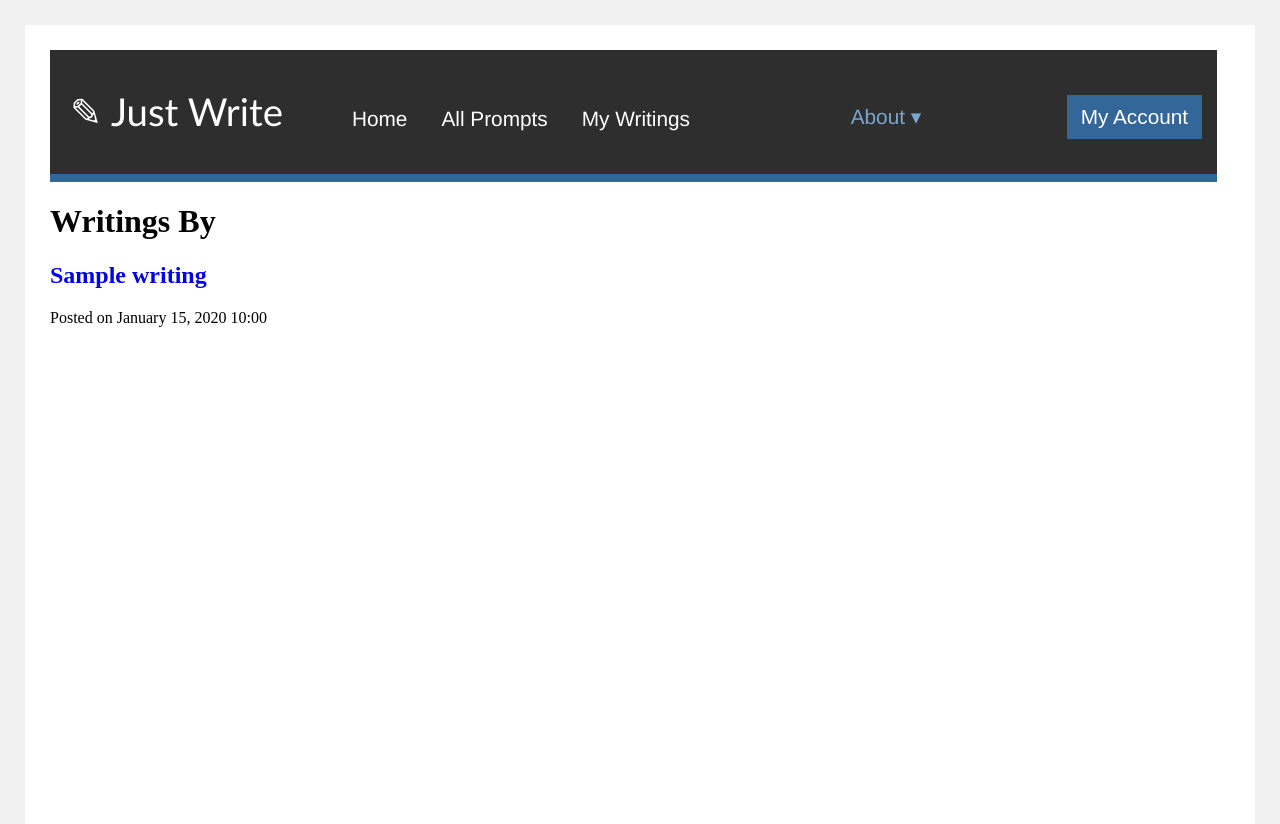
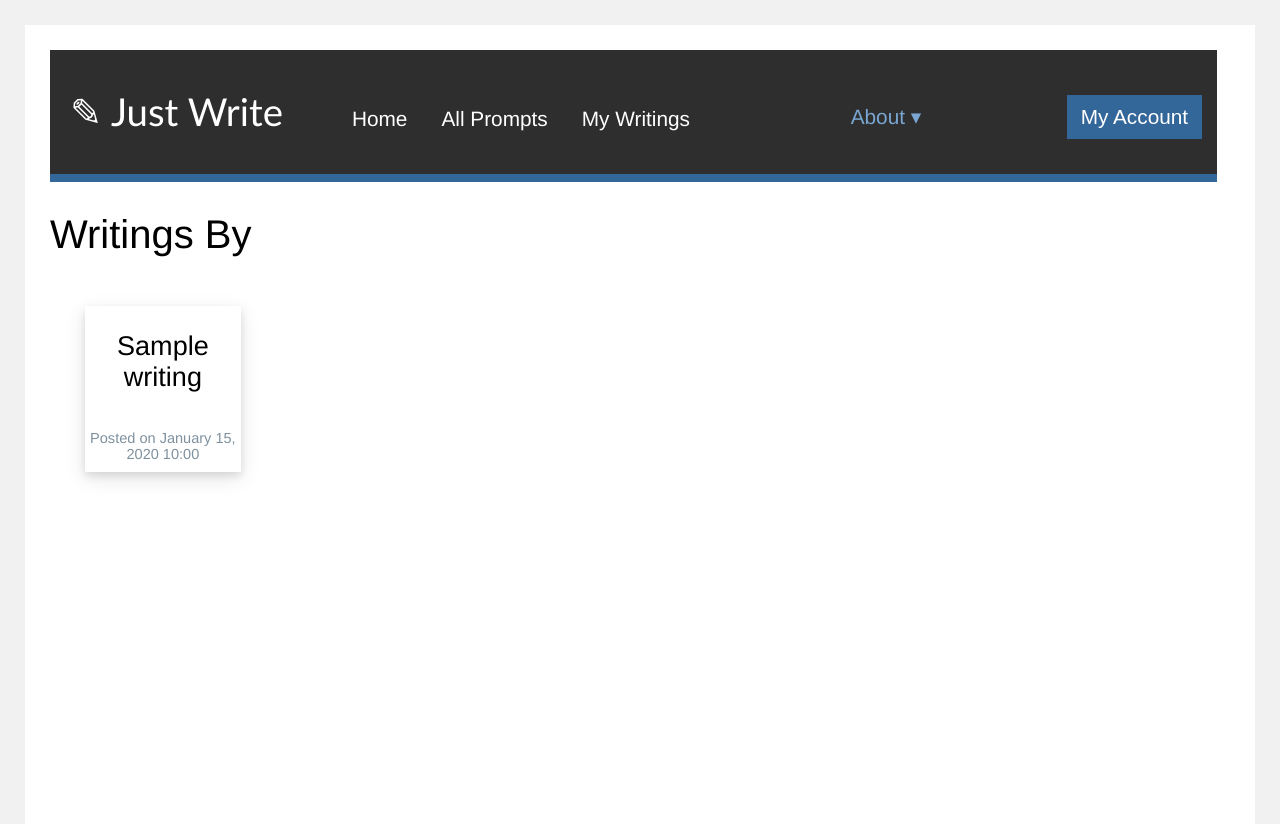
Before and after one commit to membriux/Prompter, a Python web app: template templates/user_writings.html in a window 1280 px wide. Shown: the top 824 px of the page. Run offline with Jinja, Linux system fonts and the light colour scheme; the template is opened without the code that fills it: most values are stand-ins (such as "Sample title", 1, 10 or a date in 2020).

Commit message:
editted CSS

```diff
--- a/templates/stylesheets/one.css
+++ b/templates/stylesheets/one.css
@@ -16,18 +16,21 @@
 
 .stories-list {
   display: inline-block;
-  min-width: 45%;
+  margin-right: -110px;
+  min-width: 33%;
+  max-width: 45%;
+  max-height: 100px;
 }
 
 .story {
   align-items: center;
   display: inline-block;
-
   box-shadow: 0 4px 8px 0 rgba(0, 0, 0, 0.1), 0 6px 20px 0 rgba(0, 0, 0, 0.1);
   text-align: center;
   margin: 35px;
   word-wrap: break-word;
-  height: auto;
+  min-height: 50px;
+
 }
 
 .story:hover {
--- a/templates/user_writings.html
+++ b/templates/user_writings.html
@@ -3,6 +3,7 @@
 
   <head>
     <link rel="stylesheet" href='stylesheets/home.css'>
+    <link rel="stylesheet" href='stylesheets/one.css'>
     <meta charset="utf-8">
     <title>{{user.name}}'s Writings</title>
   </head>
@@ -38,14 +39,18 @@
 
         </div>
         <!--  Put stuff here -->
-        <h1>Writings By {{user.name}}</h1>
+        <h1 class="writings-for-title">Writings By {{user.name}}</h1>
 
         {% for writing in writings %}
-        <div>
-          <h2>
-            <a href="{{writing.url()}}">{{writing.title}}</a>
-          </h2>
-          <p class="date">Posted on {{writing.date.strftime('%B %d, %Y %I:%M')}}</p>
+        <div class="stories-list" class="bottom-container">
+          <a class="story-title" id="my-story" href="{{writing.url()}}">
+            <div class="story">
+                <h2 class="story-title"> {{writing.title}}</h2>
+                <div class="info-container">
+                  <p class="writing-date">Posted on {{writing.date.strftime('%B %d, %Y %I:%M')}}</p>
+                </div>
+              </div>
+            </a>
         </div>
         {% endfor %}
 
```
Also changed, not shown: templates/past_writings.html (+5 -2 lines).
